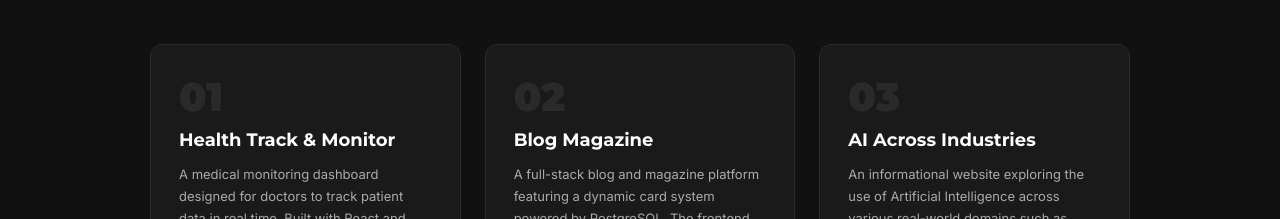
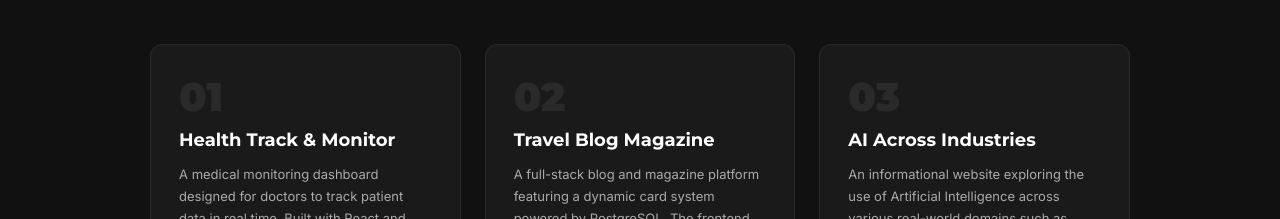
Before and after one commit to ClaudiaCristina7/Portofoliu, a React (Vite) app in the folder client/: page / in a window 1280 px wide. Shown: the part 1000-1219 px from the top of the page. Built offline with nearby package versions, Linux system fonts and the light colour scheme.

Commit message:
add portfolio link

```diff
--- a/client/src/pages/home.tsx
+++ b/client/src/pages/home.tsx
@@ -33,10 +33,10 @@ const PROJECTS: Project[] = [
     title: "Health Track & Monitor",
     desc: "A medical monitoring dashboard designed for doctors to track patient data in real time. Built with React and Material UI for a clean, responsive interface, connected to a Node.js + Express backend and an Azure SQL database. Features include a sidebar layout, patient table, alarm management system, and a doctor profile page. The app uses React Router for navigation between multiple pages. Focused on usability and Nielsen's 10 heuristics for medical-grade UX. Deployed with a RESTful API architecture for scalable data handling.",
     tags: ["React", "Node.js", "Express", "Azure SQL", "MUI", "React Router"],
-    link: "smart-link-wine.vercel.app",
+    link: "https://smart-link-wine.vercel.app/",
   },
   {
-    title: "Blog Magazine",
+    title: "Travel Blog Magazine",
     desc: "A full-stack blog and magazine platform featuring a dynamic card system powered by PostgreSQL. The frontend uses Vite + TypeScript with reusable components and React Router for seamless navigation. The backend is a pure Node.js HTTP server without Express, handling API requests and contact form submissions. Country data is fetched from an external API using useEffect. Styled with CSS Modules for scoped, maintainable design.",
     tags: [
       "React",
@@ -68,7 +68,7 @@ const PROJECTS: Project[] = [
       "PostgreSQL",
       "Postman",
     ],
-    link: "#",
+    link: "https://coffee-shopro.vercel.app",
   },
 ];
 
```
